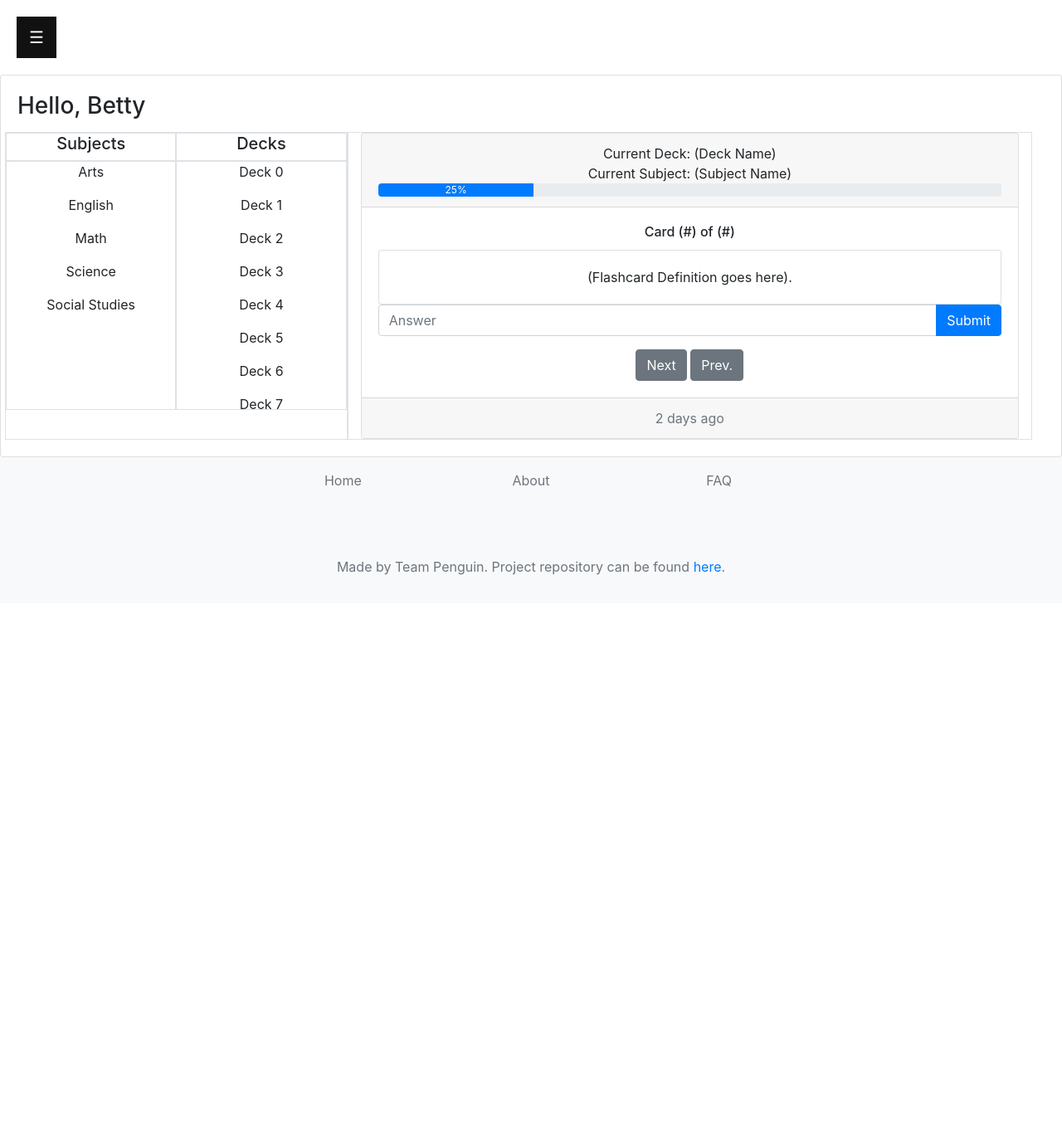
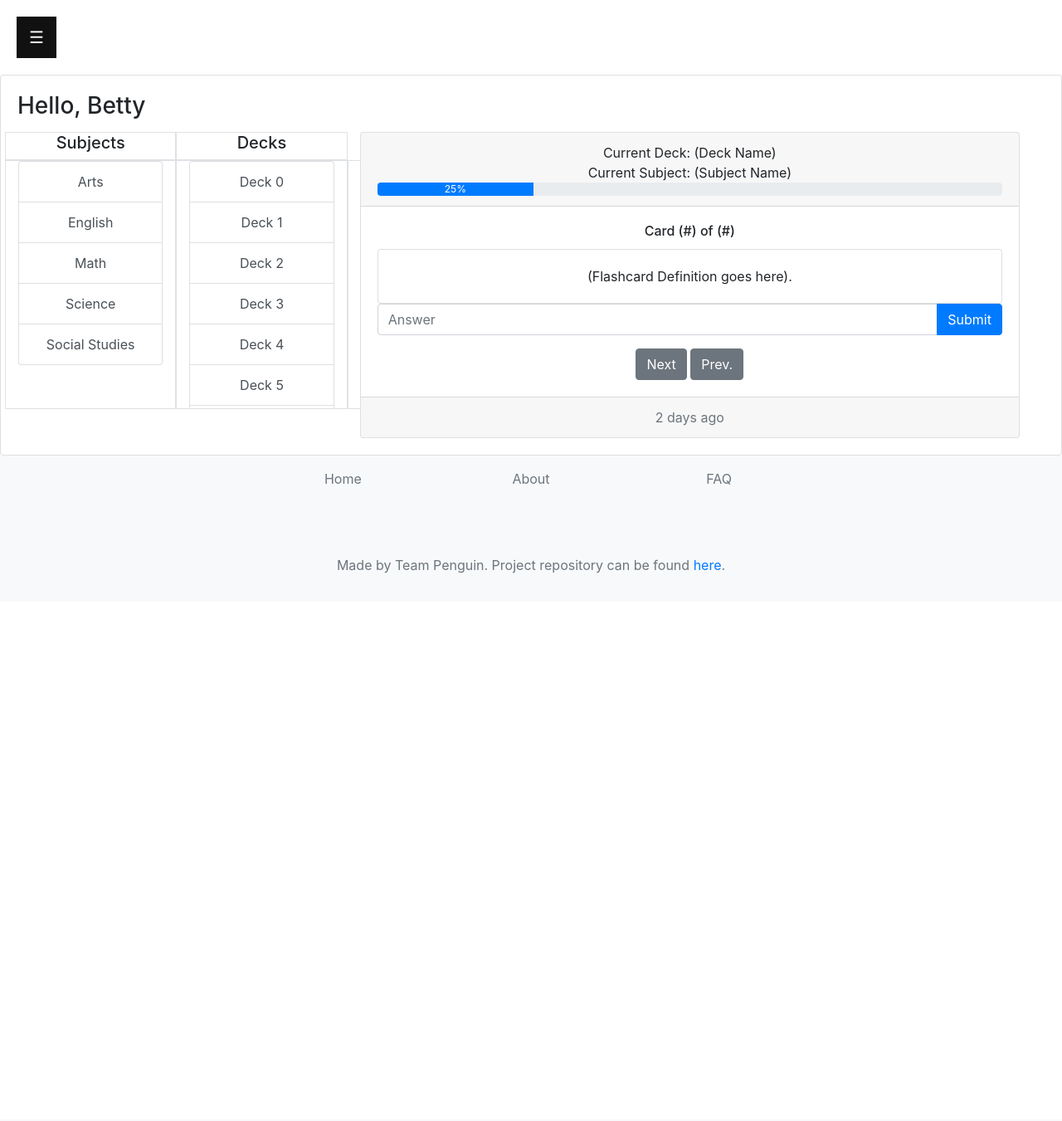
Before and after one commit to tobifanibi/flash_learning, a Flask app: a page that uses flash_learning/templates/home.html in a window 1280 px wide. Shown: the part 72-1423 px from the top of the page at 83% size. After the commit the page ends 763 px from the top, so only its background shows below. Run offline with Flask 2, Linux system fonts and the light colour scheme; a user stored in the database is signed in; data comes from the database, SQL or seed files in the repository; some libraries are stand-ins or nearby versions.

Commit message:
Update home.html
added border and button styling to list elements in subjects and deck scrollboxes

```diff
--- a/flash_learning/templates/home.html
+++ b/flash_learning/templates/home.html
@@ -13,7 +13,7 @@
 
 <div class="w-100">
 	<div class="row w-100">
-	    <div class="col-4 border">
+	    <div class="col-4">
 	        <div class="row">
 	            <div class="col-md-6 border">
 	                <div class="well"><h5>Subjects</h5></div>
@@ -24,22 +24,32 @@
 	        </div>
 	        <div class="row">
 	        	<div class="d-md-flex w-100">
+
 				<div class="overflow-auto col-md-6 border w-100" style="max-height: 300px;">
-				{% for subject in subjects %}
-					<p>{{ subject.name }}</p>
-				{% endfor %}
+					<div class="list-group">
+						{% for subject in subjects %}
+							<a href="#" class="list-group-item list-group-item-action">{{ subject.name }}</a>
+						{% endfor %}
+					</div>
 				</div>
+
 				<div class="overflow-auto col-md-6 border w-100" style="max-height: 300px;">
-				{% for x in range(50) %}
-					<p>Deck {{ x }}</p>
-				{% endfor %}
+					<div class="list-group">
+						{% for x in range(50) %}
+							<a href="#" class="list-group-item list-group-item-action">Deck {{ x }}</a>
+						{% endfor %}
+					</div>
+				</div>
+
+				<div class="overflow-auto col-md-6 border w-100" style="max-height: 300px;">
+
 				</div>
 </div>
 
 
 	        </div>
 	    </div>
-	    <div class="col-md-8 border">
+	    <div class="col-md-8">
 
 	    	<div class="card text-center">
 	    		<div class="card-header">
```
